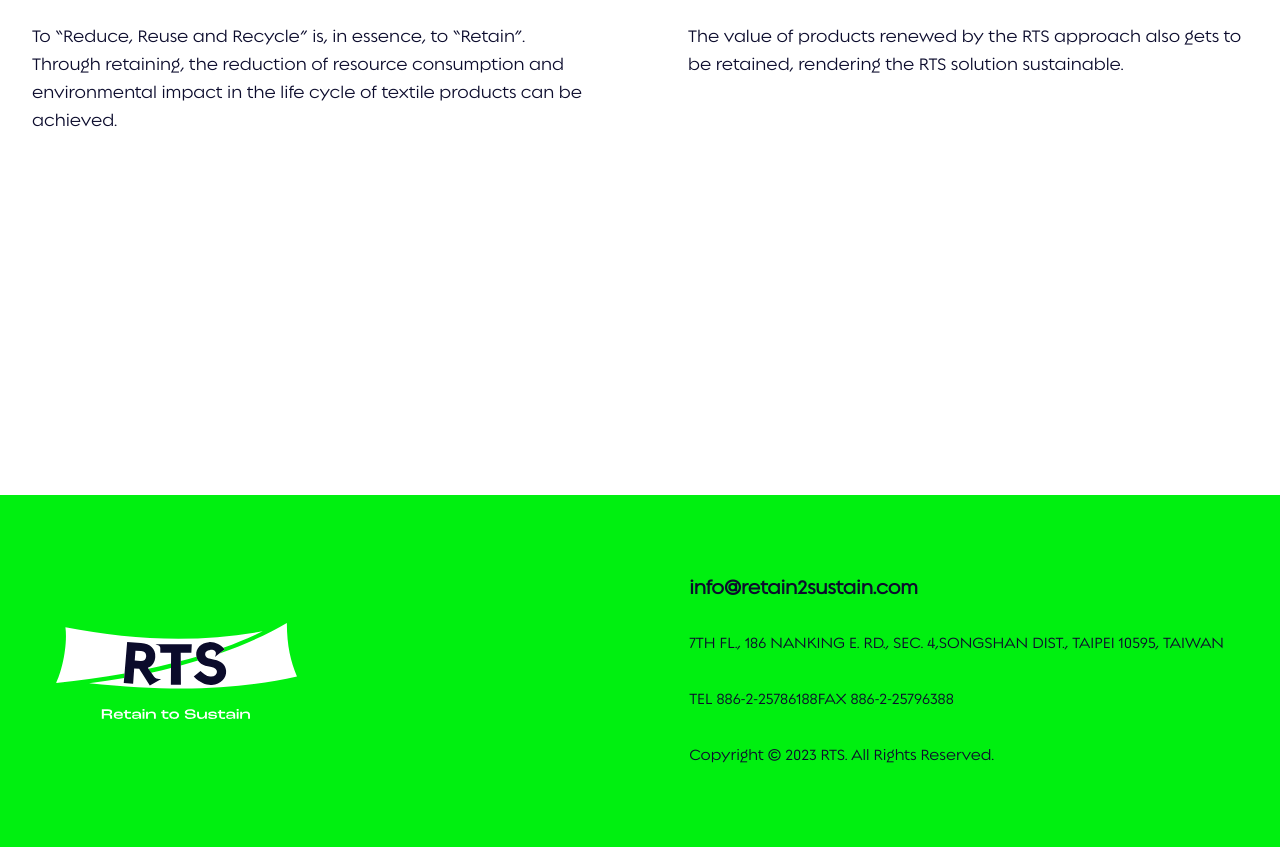
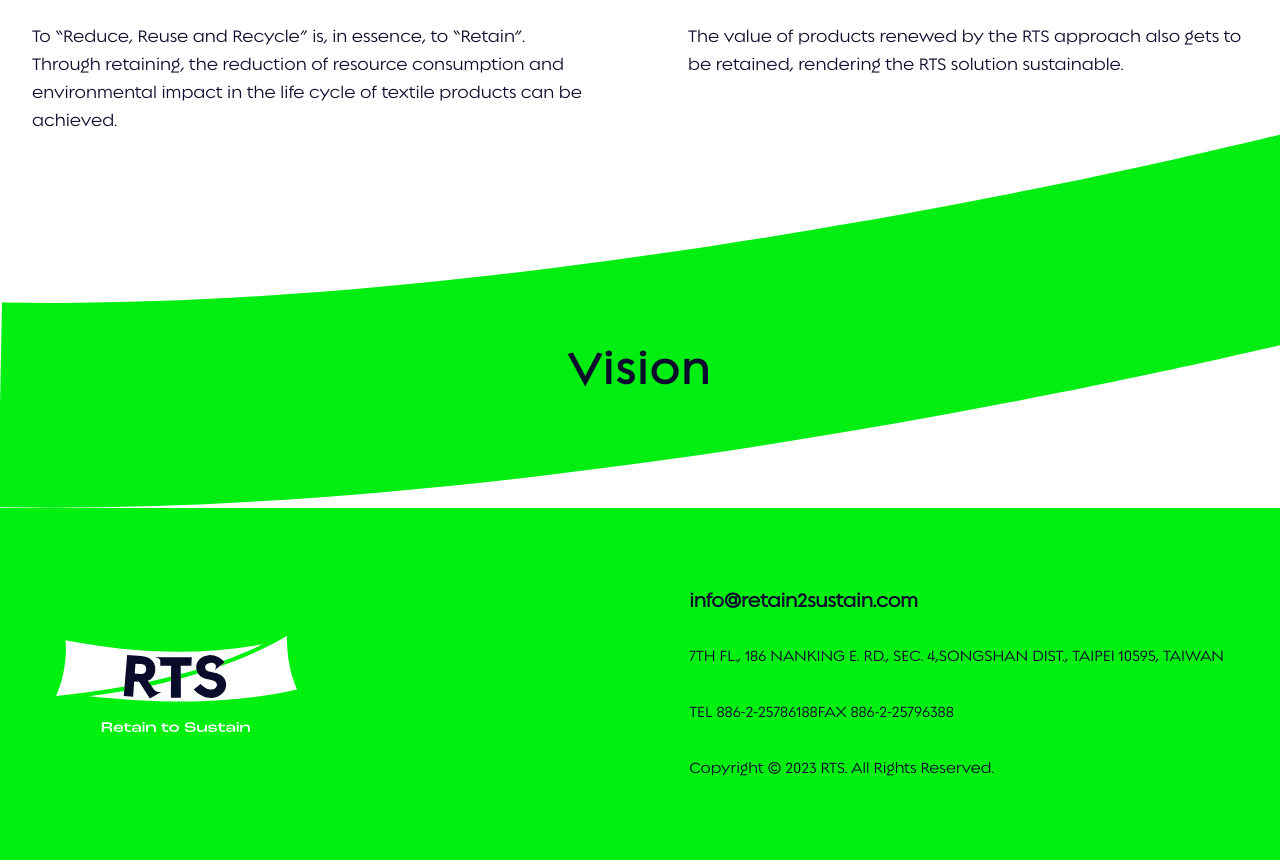
Before and after one commit to sohanemon/rts, a Next.js app: page /about in a window 1280 px wide. Shown: the part 1060-1920 px from the top of the page. Built offline with nearby package versions, Linux system fonts and the light colour scheme.

Commit message:
feat: mediaquery

```diff
--- a/src/components/ui/Heading.jsx
+++ b/src/components/ui/Heading.jsx
@@ -1,10 +1,20 @@
+'use client';
 import Image from 'next/image';
 import { cn } from '~/lib/utils';
 
 export default function Heading({ className, ...props }) {
   return (
-    <section className={cn('relative', className, {})} {...props}>
-      <Image src={`/img/heading-bg.png`} alt='' width={1024} height={120} />
+    <section className={cn('relative h-fit', className, {})} {...props}>
+      <Image
+        src={`/img/heading-bg.svg`}
+        alt=''
+        width={1024}
+        height={720}
+        className='w-full h-full min-h-[18.75rem] object-cover'
+      />
+      <p className='max-sm:text-ellipsis text-[2.875rem] font-extrabold translate-y-8 md:translate-y-12 tracking-wider absolute inset-0 grid place-content-center leading-[3.5rem]'>
+        Vision
+      </p>
     </section>
   );
 }
--- /dev/null
+++ b/src/hook/media-query.jsx
@@ -0,0 +1,45 @@
+import { useEffect, useMemo, useState } from 'react';
+
+export function useMediaQuery(query) {
+  const parsedQuery = useMemo(() => {
+    switch (query) {
+      case 'sm':
+        return '(min-width: 640px)';
+      case 'md':
+        return '(min-width: 768px)';
+      case 'lg':
+        return '(min-width: 1024px)';
+      case 'xl':
+        return '(min-width: 1280px)';
+      case '2xl':
+        return '(min-width: 1536px)';
+      default:
+        return query;
+    }
+  }, [query]);
+
+  const getMatches = (parsedQuery) => {
+    if (typeof window !== 'undefined') {
+      return window.matchMedia(parsedQuery).matches;
+    }
+    return false;
+  };
+
+  const [matches, setMatches] = useState(getMatches(parsedQuery));
+
+  function handleChange() {
+    setMatches(getMatches(parsedQuery));
+  }
+
+  useEffect(() => {
+    const matchMedia = window.matchMedia(parsedQuery);
+    handleChange();
+    matchMedia.addEventListener('change', handleChange);
+    return () => {
+      matchMedia.removeEventListener('change', handleChange);
+    };
+    // eslint-disable-next-line react-hooks/exhaustive-deps
+  }, [parsedQuery]);
+
+  return matches;
+}
```
